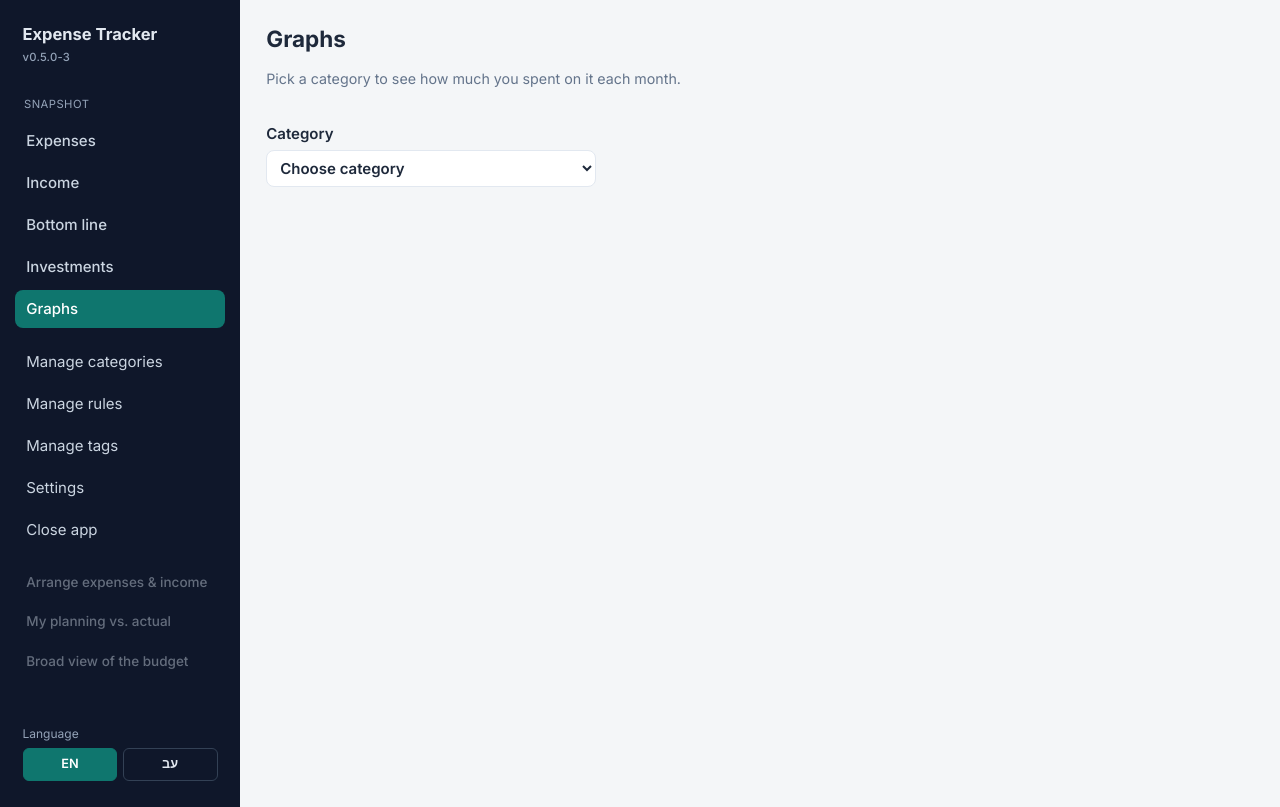
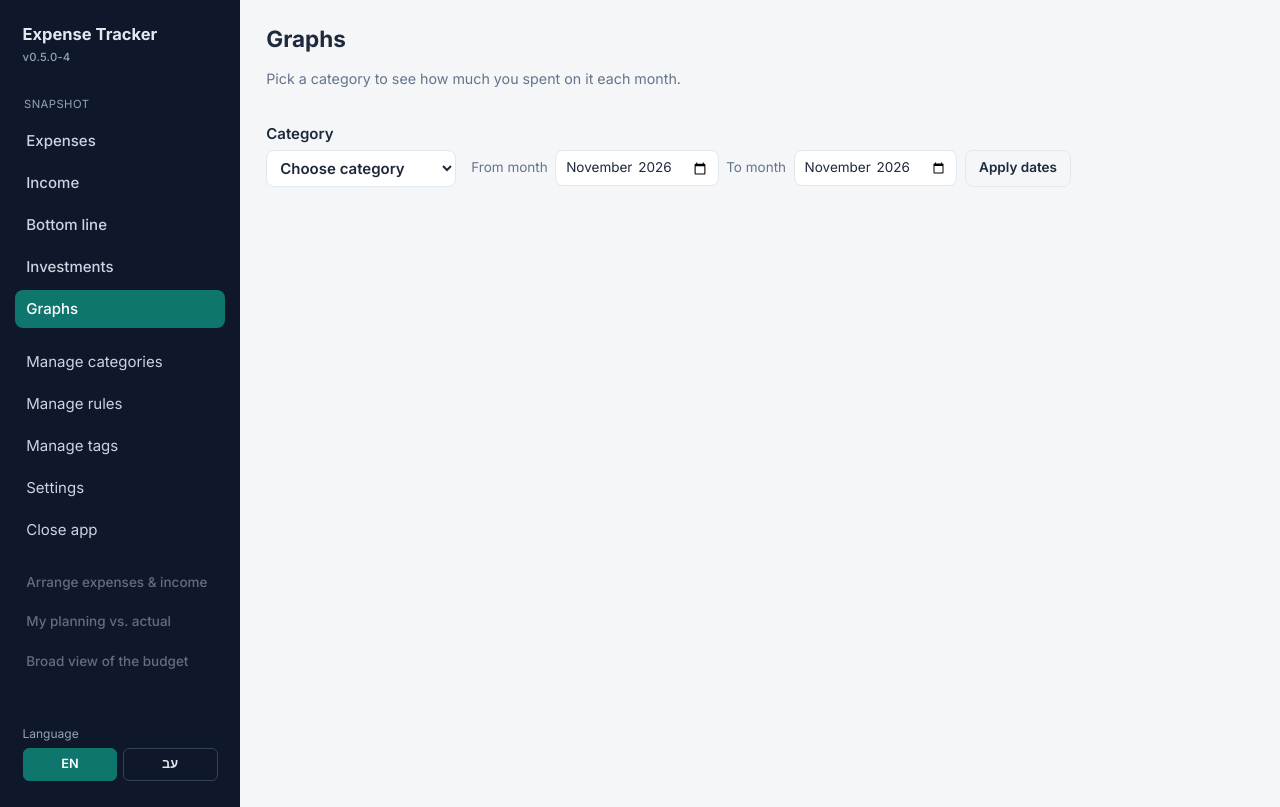
Before and after one commit to itayoliv/expense-tracker, a Flask app: page /graphs in a window 1280 px wide. Run offline with Flask 3, Linux system fonts and the light colour scheme.

Commit message:
Ship build 0.5.0-4: graphs follow the expenses month range and show installment payments.
Co-authored-by: Cursor <cursoragent@cursor.com>

```diff
--- a/expense_tracker/__init__.py
+++ b/expense_tracker/__init__.py
@@ -10,7 +10,7 @@ from flask import Flask
 from expense_tracker.db import init_db
 from expense_tracker.routes import register_blueprints
 
-__version__ = "0.5.0-3"
+__version__ = "0.5.0-4"
 
 PACKAGE_DIR = Path(__file__).resolve().parent
 ROOT = PACKAGE_DIR.parent
--- a/expense_tracker/locales/en.json
+++ b/expense_tracker/locales/en.json
@@ -209,6 +209,7 @@
   "graphs_empty": "This category has no transactions.",
   "graphs_total": "Total",
   "graphs_average": "Monthly average",
+  "graphs_payments": "Installment payments",
   "portfolio": "Portfolio",
   "symbol": "Symbol",
   "holding_name": "Name",
--- a/expense_tracker/locales/he.json
+++ b/expense_tracker/locales/he.json
@@ -209,6 +209,7 @@
   "graphs_empty": "אין תנועות בקטגוריה הזו.",
   "graphs_total": "סה״כ",
   "graphs_average": "ממוצע לחודש",
+  "graphs_payments": "תשלומים",
   "portfolio": "תיק",
   "symbol": "סימול",
   "holding_name": "שם",
--- a/expense_tracker/routes/pages.py
+++ b/expense_tracker/routes/pages.py
@@ -179,6 +179,9 @@ def graphs():
     current_lang = lang()
     raw_id = (request.args.get("category_id") or "").strip()
     category_id = int(raw_id) if raw_id.isdigit() else None
+    date_from, date_to, explicit_range = _dashboard_dates()
+    if date_from and date_to and date_from > date_to:
+        date_to = last_day_of_month(date_from)
     with get_session() as session:
         cats = sort_categories(
             session.scalars(select(Category)).all(), current_lang
@@ -187,10 +190,25 @@ def graphs():
         rules_json = list_rule_payloads(current_lang, session)
         tags_json = list_tag_payloads(session)
         series = (
-            category_monthly_totals(session, category_id, current_lang)
+            category_monthly_totals(
+                session, category_id, current_lang, date_from, date_to
+            )
             if category_id is not None
             else None
         )
+    date_from_raw = date_from.isoformat() if date_from else ""
+    date_to_raw = date_to.isoformat() if date_to else ""
+    filter_period: dict[str, str] = {}
+    if date_from_raw:
+        filter_period["date_from"] = date_from_raw
+    if date_to_raw:
+        filter_period["date_to"] = date_to_raw
+    if explicit_range and not date_from_raw and not date_to_raw:
+        filter_period["date_from"] = ""
+        filter_period["date_to"] = ""
+    graphs_period = dict(filter_period)
+    if category_id is not None:
+        graphs_period["category_id"] = str(category_id)
     return render_template(
         "graphs.html",
         lang=current_lang,
@@ -198,11 +216,12 @@ def graphs():
         view="graphs",
         month="all",
         date_from="",
-        date_from_month="",
+        date_from_month=date_from.strftime("%Y-%m") if date_from else "",
         date_to="",
-        date_to_month="",
-        using_range=False,
-        filter_period={},
+        date_to_month=date_to.strftime("%Y-%m") if date_to else "",
+        using_range=explicit_range and (date_from is not None or date_to is not None),
+        filter_period=filter_period,
+        graphs_period=graphs_period,
         categories=cats_json,
         rules=rules_json,
         tags=tags_json,
--- a/expense_tracker/static/css/app.css
+++ b/expense_tracker/static/css/app.css
@@ -477,8 +477,11 @@ a { color: inherit; text-decoration: none; }
 
 .graphs-picker {
   margin: 0 0 1rem;
-}
-.graphs-picker label {
+  align-items: flex-end;
+}
+.graphs-picker .graphs-category {
+  color: var(--text);
+  font-size: 1rem;
   display: flex;
   flex-direction: column;
   gap: 0.35rem;
--- a/expense_tracker/static/js/graphs.js
+++ b/expense_tracker/static/js/graphs.js
@@ -16,7 +16,25 @@
   const currency = (window.APP && window.APP.strings && window.APP.strings.currency) || "";
   const color = series.color || "#6B7280";
   const averageLabel = node.dataset.averageLabel || "";
+  const totalLabel = node.dataset.totalLabel || "";
+  const paymentsLabel = node.dataset.paymentsLabel || "";
+  const countLabel = node.dataset.countLabel || "";
   const average = Number(series.average) || 0;
+  const hebrew = window.APP && window.APP.lang === "he";
+
+  function formatCounts(point) {
+    const counts = `${point.count} / ${point.payment_count}`;
+    // Keep transactions/payments left to right. Hebrew would otherwise show 1/7.
+    return hebrew ? `\u2066${counts}\u2069` : counts;
+  }
+
+  function formatMoney(raw) {
+    const value = Number(raw || 0).toLocaleString(undefined, {
+      minimumFractionDigits: 2,
+      maximumFractionDigits: 2,
+    });
+    return currency ? `${value} ${currency}` : value;
+  }
 
   new Chart(canvas, {
     data: {
@@ -24,11 +42,23 @@
       datasets: [
         {
           type: "bar",
+          label: totalLabel,
           data: months.map((point) => point.total),
           backgroundColor: color,
           borderRadius: 6,
           maxBarThickness: 48,
           order: 2,
+        },
+        {
+          type: "bar",
+          label: paymentsLabel,
+          data: months.map((point) => point.payments_total),
+          backgroundColor: `${color}66`,
+          borderColor: color,
+          borderWidth: 1,
+          borderRadius: 6,
+          maxBarThickness: 48,
+          order: 3,
         },
         {
           type: "line",
@@ -46,23 +76,20 @@
     options: {
       responsive: true,
       maintainAspectRatio: false,
+      interaction: { mode: "index", intersect: false },
       plugins: {
-        legend: {
-          display: true,
-          labels: {
-            filter(item) {
-              return item.datasetIndex === 1;
-            },
-          },
-        },
+        legend: { display: true },
         tooltip: {
           callbacks: {
             label(item) {
-              const value = Number(item.raw || 0).toLocaleString(undefined, {
-                minimumFractionDigits: 2,
-                maximumFractionDigits: 2,
-              });
-              return currency ? `${value} ${currency}` : value;
+              const money = formatMoney(item.raw);
+              return item.dataset.label ? `${item.dataset.label}: ${money}` : money;
+            },
+            footer(items) {
+              const point = items.length ? months[items[0].dataIndex] : null;
+              if (!point) return "";
+              const counts = formatCounts(point);
+              return countLabel ? `${countLabel}: ${counts}` : counts;
             },
           },
         },
--- a/expense_tracker/templates/dashboard.html
+++ b/expense_tracker/templates/dashboard.html
@@ -17,7 +17,7 @@
         <a class="nav-link {% if view == 'bottom' %}active{% endif %}"
            href="{{ url_for('pages.dashboard', view='bottom', **filter_period) }}">{{ t('bottom_line') }}</a>
         <a class="nav-link" href="{{ url_for('investments.investments') }}">{{ t('investments') }}</a>
-        <a class="nav-link" href="{{ url_for('pages.graphs') }}">{{ t('graphs') }}</a>
+        <a class="nav-link" href="{{ url_for('pages.graphs', **filter_period) }}">{{ t('graphs') }}</a>
       </div>
       <div class="nav-section">
         <button type="button" class="nav-link nav-btn" id="btn-manage-categories">{{ t('manage_categories') }}</button>
--- a/expense_tracker/templates/graphs.html
+++ b/expense_tracker/templates/graphs.html
@@ -10,11 +10,11 @@
     <nav class="nav">
       <div class="nav-section">
         <div class="nav-label">{{ t('nav_snapshot') }}</div>
-        <a class="nav-link" href="{{ url_for('pages.dashboard', view='expenses') }}">{{ t('expenses') }}</a>
-        <a class="nav-link" href="{{ url_for('pages.dashboard', view='income') }}">{{ t('income') }}</a>
-        <a class="nav-link" href="{{ url_for('pages.dashboard', view='bottom') }}">{{ t('bottom_line') }}</a>
+        <a class="nav-link" href="{{ url_for('pages.dashboard', view='expenses', **filter_period) }}">{{ t('expenses') }}</a>
+        <a class="nav-link" href="{{ url_for('pages.dashboard', view='income', **filter_period) }}">{{ t('income') }}</a>
+        <a class="nav-link" href="{{ url_for('pages.dashboard', view='bottom', **filter_period) }}">{{ t('bottom_line') }}</a>
         <a class="nav-link" href="{{ url_for('investments.investments') }}">{{ t('investments') }}</a>
-        <a class="nav-link active" href="{{ url_for('pages.graphs') }}">{{ t('graphs') }}</a>
+        <a class="nav-link active" href="{{ url_for('pages.graphs', **(graphs_period if graphs_period is defined else filter_period)) }}">{{ t('graphs') }}</a>
       </div>
       <div class="nav-section">
         <button type="button" class="nav-link nav-btn" id="btn-manage-categories">{{ t('manage_categories') }}</button>
@@ -48,8 +48,8 @@
       </div>
     </header>
 
-    <form class="graphs-picker" method="get" action="{{ url_for('pages.graphs') }}">
-      <label>
+    <form class="graphs-picker period-form" method="get" action="{{ url_for('pages.graphs') }}" id="graphs-form">
+      <label class="graphs-category">
         {{ t('category') }}
         <select name="category_id" onchange="this.form.submit()">
           <option value="">{{ t('choose_category') }}</option>
@@ -58,6 +58,13 @@
           {% endfor %}
         </select>
       </label>
+      <div class="period-range">
+        <label for="date_from">{{ t('date_from') }}</label>
+        <input type="month" name="date_from" id="date_from" value="{{ date_from_month }}">
+        <label for="date_to">{{ t('date_to') }}</label>
+        <input type="month" name="date_to" id="date_to" value="{{ date_to_month }}"{% if date_from_month %} min="{{ date_from_month }}"{% endif %}>
+        <button type="submit" class="btn ghost" id="btn-apply-range">{{ t('apply_range') }}</button>
+      </div>
     </form>
 
     {% if series %}
@@ -67,6 +74,7 @@
           <div class="graphs-stats">
             <span>{{ t('graphs_total') }}: {{ money(series.total) }}</span>
             <span>{{ t('graphs_average') }}: {{ money(series.average) }}</span>
+            <span>{{ t('graphs_payments') }}: {{ money(series.payments_total) }}</span>
           </div>
           <div class="graphs-canvas-wrap">
             <canvas id="category-month-chart"></canvas>
@@ -75,25 +83,41 @@
             <thead>
               <tr>
                 <th>{{ t('month') }}</th>
+                <th title="{{ t('txn_count_payments_hint') }}">{{ t('txn_count_payments') }}</th>
                 <th>{{ t('amount') }}</th>
+                <th>{{ t('graphs_payments') }}</th>
               </tr>
             </thead>
             <tbody>
               {% for point in series.months %}
               <tr>
                 <td>{{ point.label }}</td>
+                <td><span class="count-frac">{{ point.count }} / {{ point.payment_count }}</span></td>
                 <td>{{ money(point.total) }}</td>
+                <td>{{ money(point.payments_total) }}</td>
               </tr>
               {% endfor %}
             </tbody>
             <tfoot>
               <tr>
+                <th>{{ t('graphs_total') }}</th>
+                <td><span class="count-frac">{{ series.count }} / {{ series.payment_count }}</span></td>
+                <td>{{ money(series.total) }}</td>
+                <td>{{ money(series.payments_total) }}</td>
+              </tr>
+              <tr>
                 <th>{{ t('graphs_average') }}</th>
+                <td></td>
                 <td>{{ money(series.average) }}</td>
+                <td></td>
               </tr>
             </tfoot>
           </table>
-          <script id="graphs-series" type="application/json" data-average-label="{{ t('graphs_average') }}">{{ series|tojson }}</script>
+          <script id="graphs-series" type="application/json"
+                  data-average-label="{{ t('graphs_average') }}"
+                  data-total-label="{{ t('amount') }}"
+                  data-payments-label="{{ t('graphs_payments') }}"
+                  data-count-label="{{ t('txn_count_payments_hint') }}">{{ series|tojson }}</script>
         {% else %}
           <p class="muted-note">{{ t('graphs_empty') }}</p>
         {% endif %}
```
Also changed, not shown: expense_tracker/services/summary.py (+32 -8 lines), tests/test_graphs.py (+47 -4 lines), CHANGELOG.md, README.md.
